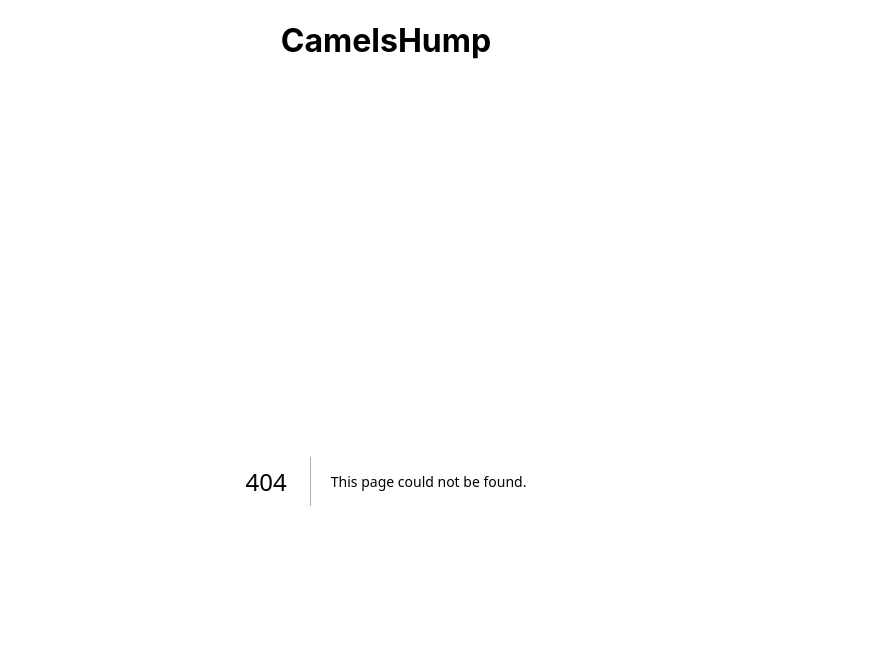
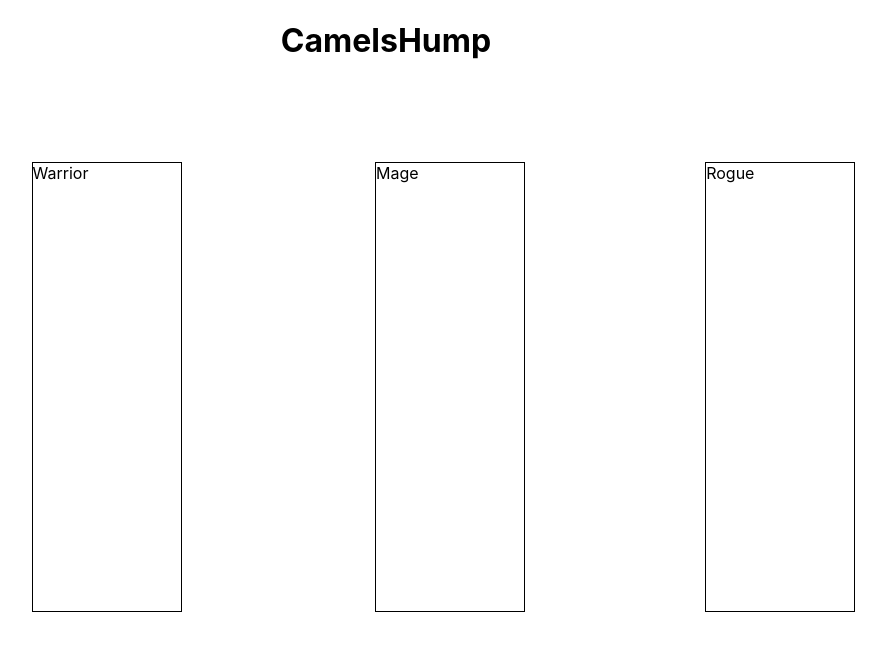
Before and after one commit to csci312a-f23/project-camelshump, a Next.js app: page /classSelect in a window 1280 px wide. Before the commit this address had no page. Shown: the top 650 px of the page, without its empty margins (254-1140 px from the left). Built offline with nearby package versions, Linux system fonts and the light colour scheme.

Commit message:
classSelect page implemented

```diff
--- /dev/null
+++ b/src/pages/classSelect.js
@@ -0,0 +1,26 @@
+/*
+ * menu.js
+ */
+import { useRouter } from "next/router";
+
+export default function ClassSelector() {
+  const router = useRouter();
+
+  const handleClick = () => {
+    router.push("/play");
+  };
+
+  return (
+    <main className="gridContainer">
+      <div className="warriorContainer" onClick={() => handleClick("warrior")}>
+        <div>Warrior</div>
+      </div>
+      <div className="mageContainer" onClick={() => handleClick("mage")}>
+        <div>Mage</div>
+      </div>
+      <div className="rogueContainer" onClick={() => handleClick("rogue")}>
+        <div>Rogue</div>
+      </div>
+    </main>
+  );
+}
--- a/src/pages/index.js
+++ b/src/pages/index.js
@@ -12,7 +12,7 @@ export default function CamelsHump() {
   const handleClick = (condition) => {
     switch (condition) {
       case "new":
-        router.push("/play");
+        router.push("/classSelect");
         break;
 
       case "load":
--- a/src/pages/play.js
+++ b/src/pages/play.js
@@ -50,7 +50,7 @@ export default function GameViewer() {
       <div className="inventoryContainer">
         <Inventory />
       </div>
-      <button type="button" onClick={() => router.back()}>
+      <button type="button" onClick={() => router.push("/")}>
         Quit
       </button>
     </main>
--- a/src/styles/globals.css
+++ b/src/styles/globals.css
@@ -45,6 +45,30 @@ body {
   border: 1px solid #000;
   height: 150px;
   max-width: 750px;
+}
+
+.warriorContainer {
+  grid-column-start: 2;
+  grid-column-end: 3;
+  border: 1px solid #000;
+  height: 450px;
+  max-width: 150px;
+}
+
+.mageContainer {
+  grid-column-start: 3;
+  grid-column-end: 4;
+  border: 1px solid #000;
+  height: 450px;
+  max-width: 150px;
+}
+
+.rogueContainer {
+  grid-column-start: 4;
+  grid-column-end: 5;
+  border: 1px solid #000;
+  height: 450px;
+  max-width: 150px;
 }
 
 .rowA {
```
